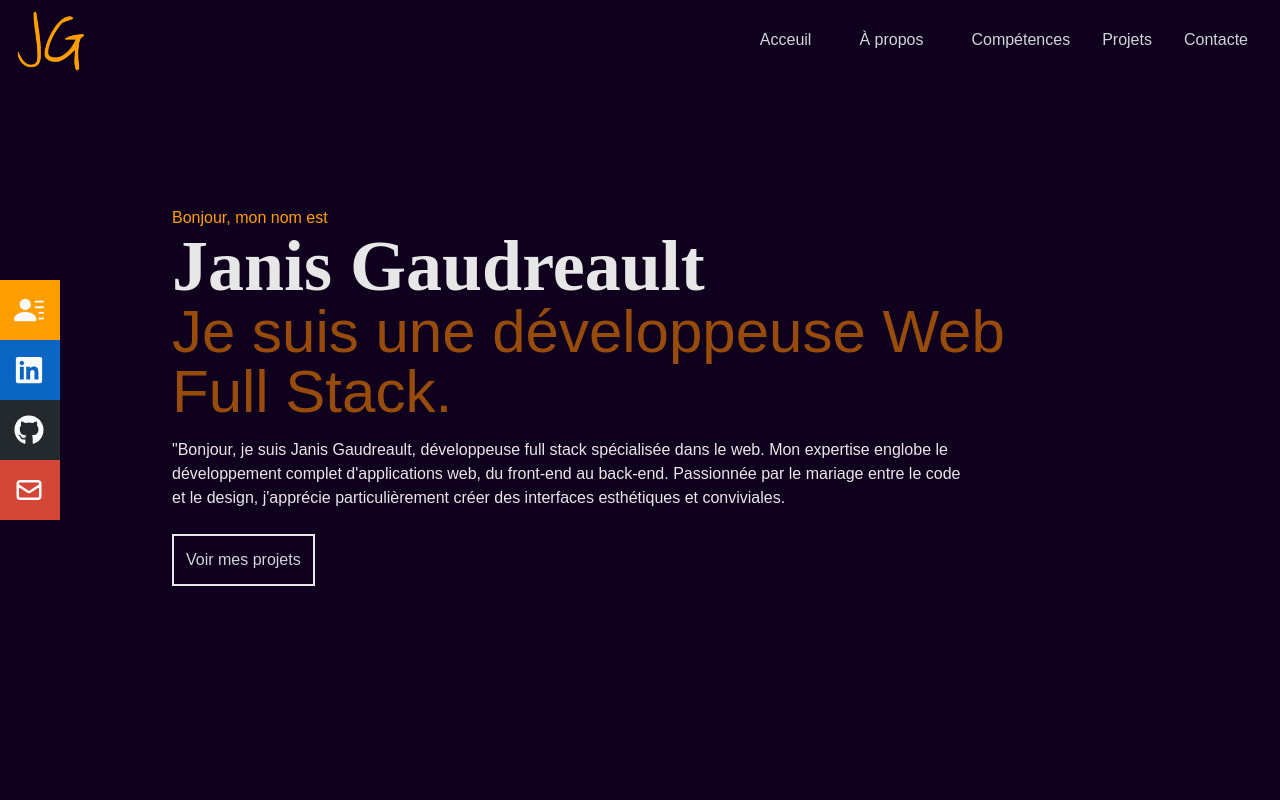
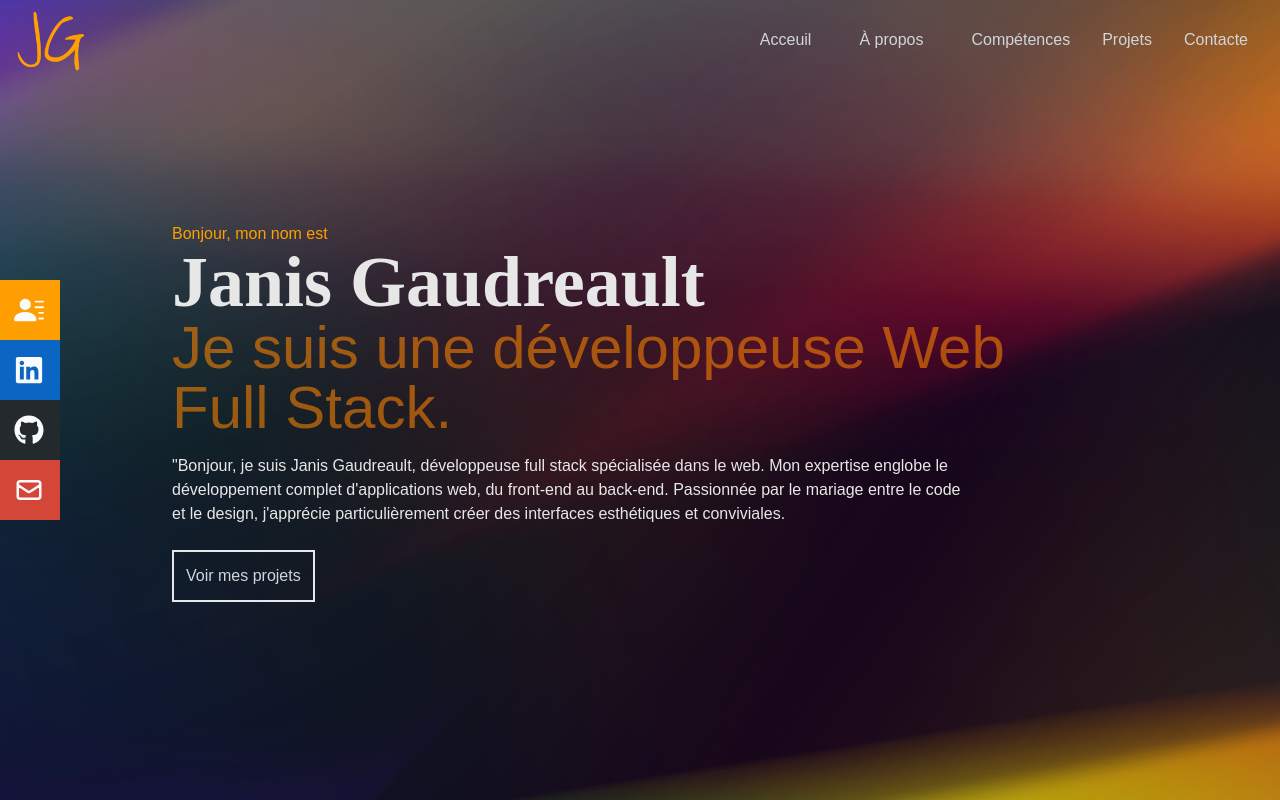
Before and after one commit to JanGaud/Janis-Web-CV, a React (Create React App) app: page / in a window 1280 px wide. Shown: the top 800 px of the page. Built offline with nearby package versions, Linux system fonts and the light colour scheme.

Commit message:
Effet de Parralax ajoutée

```diff
--- a/src/components/Home.jsx
+++ b/src/components/Home.jsx
@@ -1,16 +1,11 @@
-import React from 'react';
+import React from "react";
 import { Link } from "react-scroll";
-
-
 
 const Home = () => {
   return (
-    <section
-      name="home"
-      className="ghostFx w-full h-screen"
-    >
-      {/* Container */}
-      <div className="max-w-[1000px] mx-auto px-8 flex flex-col justify-center h-full">
+    <section name="home" className="ghostFx pt-40 pb-32 relative h-screen parallax">
+      {/* Content */}
+      <div className="max-w-[1000px] mx-auto px-8 flex flex-col justify-center h-full relative">
         <p className="text-[--orange-peel]">Bonjour, mon nom est</p>
         <h1 className="text-4xl sm:text-7xl font-bold text-[#e7e7e7]">
           Janis Gaudreault
@@ -35,6 +30,6 @@ const Home = () => {
       </div>
     </section>
   );
-}
+};
 
-export default Home
+export default Home;
--- a/src/components/Navbar.jsx
+++ b/src/components/Navbar.jsx
@@ -68,7 +68,7 @@ const Navbar = () => {
         className={
           !nav
             ? "hidden"
-            : "absolute top-0 left-0 w-full h-screen bg-[--russian-violet] flex flex-col justify-center items-center"
+            : "z-100 absolute top-0 left-0 w-full h-screen bg-[--russian-violet] flex flex-col justify-center items-center"
         }
       >
         <li className="py-6 text-4xl">
--- a/src/components/Skills.jsx
+++ b/src/components/Skills.jsx
@@ -11,10 +11,7 @@ import MYSQL from "../assets/mysql.png";
 
 const Skills = () => {
   return (
-    <section
-      name="skills"
-      className="ghostFx w-full h-screen text-[#e7e7e7]"
-    >
+    <section name="skills" className="ghostFx w-full h-screen text-[#e7e7e7]">
       <div className="max-w-[1000px] mx-auto p-4 flex flex-col justify-center w-full h-full">
         <div>
           <h1 className="text-4xl sm:text-7xl font-bold inline border-b-4 border-[#ff840092]">
--- a/src/components/Work.jsx
+++ b/src/components/Work.jsx
@@ -4,10 +4,7 @@ import WorkImg from "../assets/projects/workImg.jpeg";
 
 const Work = () => {
   return (
-    <section
-      name="work"
-      className="ghostFx w-full md:h-screen text-[#e7e7e7]"
-    >
+    <section name="work" className="ghostFx w-full md:h-screen text-[#e7e7e7]">
       <div className="max-w-[1000px] mx-auto p-4 flex flex-col justify-center w-full h-full">
         <div className="pb-8">
           <h1 className="text-4xl sm:text-7xl font-bold inline border-b-4 border-[#ff840092]">
@@ -22,7 +19,7 @@ const Work = () => {
           {/* Card */}
           <div
             style={{ backgroundImage: `url(${WorkImg})` }}
-            className="group container rounded-md flex justify-center items-center mx-auto content-div"
+            className="z-10 group container rounded-md flex justify-center items-center mx-auto content-div"
           >
             <div className="opacity-0 group-hover:opacity-100">
               <span className="text-2xl font-bold text-white tracking-wider">
@@ -40,7 +37,7 @@ const Work = () => {
           {/* Card */}
           <div
             style={{ backgroundImage: `url(${WorkImg})` }}
-            className="group container rounded-md flex justify-center items-center mx-auto content-div"
+            className="z-10 group container rounded-md flex justify-center items-center mx-auto content-div"
           >
             <div className="opacity-0 group-hover:opacity-100">
               <span className="text-2xl font-bold text-white tracking-wider">
@@ -58,7 +55,7 @@ const Work = () => {
           {/* Card */}
           <div
             style={{ backgroundImage: `url(${WorkImg})` }}
-            className="group container rounded-md flex justify-center items-center mx-auto content-div"
+            className="z-10 group container rounded-md flex justify-center items-center mx-auto content-div"
           >
             <div className="opacity-0 group-hover:opacity-100">
               <span className="text-2xl font-bold text-white tracking-wider">
@@ -76,7 +73,7 @@ const Work = () => {
           {/* Card */}
           <div
             style={{ backgroundImage: `url(${WorkImg})` }}
-            className="group container rounded-md flex justify-center items-center mx-auto content-div"
+            className="z-10 group container rounded-md flex justify-center items-center mx-auto content-div"
           >
             <div className="opacity-0 group-hover:opacity-100">
               <span className="text-2xl font-bold text-white tracking-wider">
@@ -94,7 +91,7 @@ const Work = () => {
           {/* Card */}
           <div
             style={{ backgroundImage: `url(${WorkImg})` }}
-            className="group container rounded-md flex justify-center items-center mx-auto content-div"
+            className="z-10 group container rounded-md flex justify-center items-center mx-auto content-div"
           >
             <div className="opacity-0 group-hover:opacity-100">
               <span className="text-2xl font-bold text-white tracking-wider">
@@ -112,7 +109,7 @@ const Work = () => {
           {/* Card */}
           <div
             style={{ backgroundImage: `url(${WorkImg})` }}
-            className="group container rounded-md flex justify-center items-center mx-auto content-div"
+            className="z-10 group container rounded-md flex justify-center items-center mx-auto content-div"
           >
             <div className="opacity-0 group-hover:opacity-100">
               <span className="text-2xl font-bold text-white tracking-wider">
--- a/src/index.css
+++ b/src/index.css
@@ -55,6 +55,16 @@ sans-serif;
 --amethyst: #9d4edd;
 }
 
+/* Effet de parralax */
+
+.parallax {
+    background-image: url("./assets/parralaxImg.png");
+    min-height: 500px;
+    background-attachment: fixed;
+    background-position: center;
+    background-repeat: no-repeat;
+    background-size: cover;
+}
 
 /* Cartes de projets */
 .content-div {
```
Also changed, not shown: src/assets/parralaxImg.png (added).
